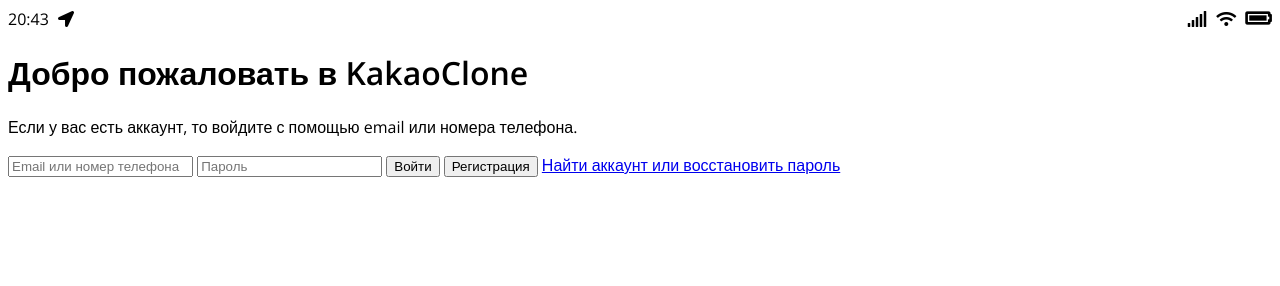
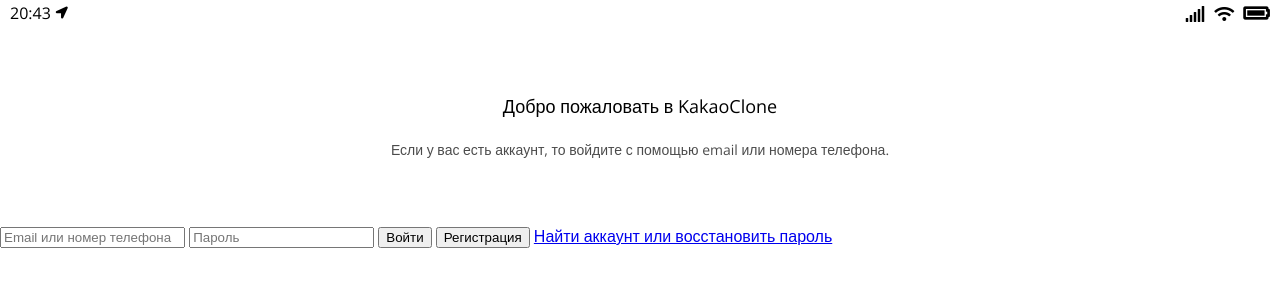
Before and after one commit to easycoders-academy/messenger-clone-2021, a plain HTML site: page index.html in a window 1280 px wide. Drawn offline with nearby package versions, Linux system fonts and the light colour scheme.

Commit message:
6.6 Экран регистрации - часть 3

```diff
--- /dev/null
+++ b/css/reset.css
@@ -0,0 +1,129 @@
+/* http://meyerweb.com/eric/tools/css/reset/
+   v2.0 | 20110126
+   License: none (public domain)
+*/
+
+html,
+body,
+div,
+span,
+applet,
+object,
+iframe,
+h1,
+h2,
+h3,
+h4,
+h5,
+h6,
+p,
+blockquote,
+pre,
+a,
+abbr,
+acronym,
+address,
+big,
+cite,
+code,
+del,
+dfn,
+em,
+img,
+ins,
+kbd,
+q,
+s,
+samp,
+small,
+strike,
+strong,
+sub,
+sup,
+tt,
+var,
+b,
+u,
+i,
+center,
+dl,
+dt,
+dd,
+ol,
+ul,
+li,
+fieldset,
+form,
+label,
+legend,
+table,
+caption,
+tbody,
+tfoot,
+thead,
+tr,
+th,
+td,
+article,
+aside,
+canvas,
+details,
+embed,
+figure,
+figcaption,
+footer,
+header,
+hgroup,
+menu,
+nav,
+output,
+ruby,
+section,
+summary,
+time,
+mark,
+audio,
+video {
+  margin: 0;
+  padding: 0;
+  border: 0;
+  font-size: 100%;
+  font: inherit;
+  vertical-align: baseline;
+}
+/* HTML5 display-role reset for older browsers */
+article,
+aside,
+details,
+figcaption,
+figure,
+footer,
+header,
+hgroup,
+menu,
+nav,
+section {
+  display: block;
+}
+body {
+  line-height: 1;
+}
+ol,
+ul {
+  list-style: none;
+}
+blockquote,
+q {
+  quotes: none;
+}
+blockquote:before,
+blockquote:after,
+q:before,
+q:after {
+  content: "";
+  content: none;
+}
+table {
+  border-collapse: collapse;
+  border-spacing: 0;
+}
--- /dev/null
+++ b/css/status-bar.css
@@ -0,0 +1,18 @@
+.status-bar {
+  display: flex;
+  justify-content: space-between;
+  padding: 5px 10px;
+}
+
+.status-bar__column:first-child {
+  display: flex;
+  align-items: center;
+}
+
+.status-bar__column:first-child span {
+  margin-right: 5px;
+}
+
+.status-bar__column:last-child .fa-wifi {
+  margin: 0 5px;
+}
--- a/css/styles.css
+++ b/css/styles.css
@@ -1,18 +1,26 @@
 @import url("https://fonts.googleapis.com/css2?family=Open+Sans:wght@400;600&display=swap");
+@import "reset.css";
+@import "status-bar.css";
 
 body {
   font-family: "Open Sans", sans-serif;
 }
 
-.status-bar {
+.welcome-header {
+  margin: 70px 0;
+  text-align: center;
   display: flex;
-  justify-content: space-between;
+  flex-direction: column;
+  align-items: center;
 }
 
-.status-bar__column:first-child span {
-  margin-right: 5px;
+.welcome-header__title {
+  margin-bottom: 28px;
+  font-size: 18px;
 }
 
-.status-bar__column:last-child .fa-wifi {
-  margin: 0 5px;
+.welcome-header__text {
+  width: 70%;
+  opacity: 0.7;
+  font-size: 14px;
 }
--- a/index.html
+++ b/index.html
@@ -17,7 +17,7 @@
     <div class="status-bar">
       <div class="status-bar__column">
         <span>20:43</span>
-        <i class="fas fa-location-arrow"></i>
+        <i class="fas fa-location-arrow fa-xs"></i>
       </div>
       <div class="status-bar__column">
         <i class="fas fa-signal"></i>
```
